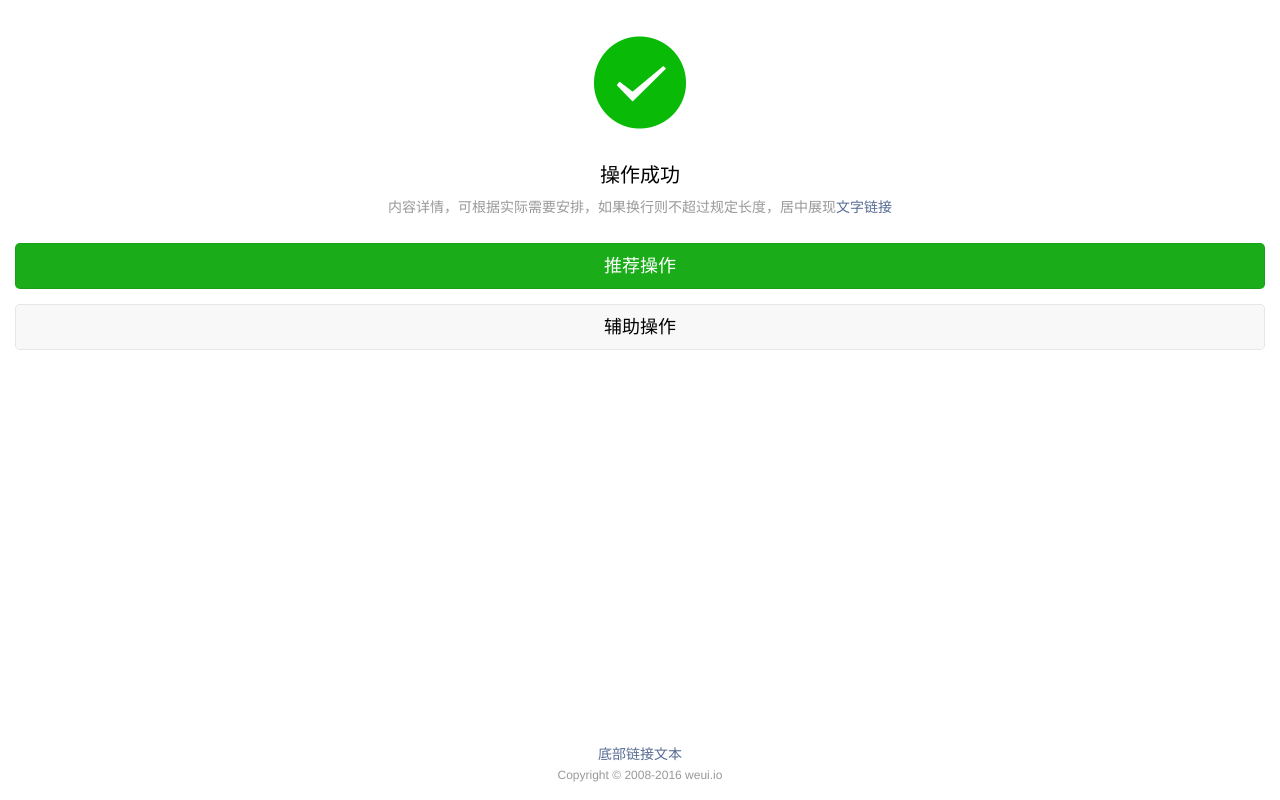
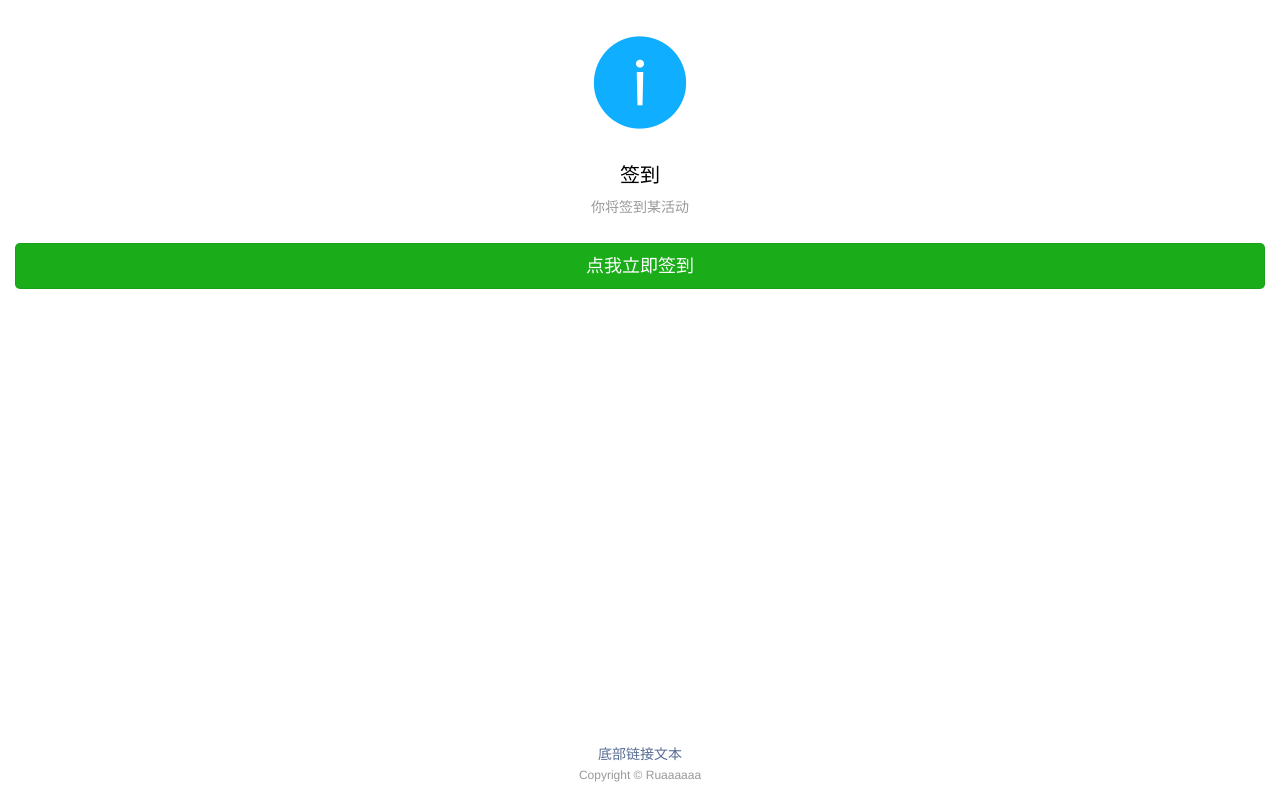
Before and after one commit to Ruaaaaaa/UnionInfoSystem, a Django app: template participation/templates/participation/checkin.html in a window 1280 px wide. Run offline with Django 3.2, Linux system fonts and the light colour scheme; the template is opened without the code that fills it, so the values that code supplies are empty; some libraries are stand-ins or nearby versions.

Commit message:
Checkin page.

```diff
--- a/participation/templates/participation/checkin.html
+++ b/participation/templates/participation/checkin.html
@@ -12,16 +12,16 @@
 {% endblock %}
 
 {% block body %}
+<div class="msg-wrapper">
     <div class="weui-msg">
-        <div class="weui-msg__icon-area"><i class="weui-icon-success weui-icon_msg"></i></div>
+        <div class="weui-msg__icon-area"><i class="weui-icon-info weui-icon_msg"></i></div>
         <div class="weui-msg__text-area">
-            <h2 class="weui-msg__title">操作成功</h2>
-            <p class="weui-msg__desc">内容详情，可根据实际需要安排，如果换行则不超过规定长度，居中展现<a href="javascript:void(0);">文字链接</a></p>
+            <h2 class="weui-msg__title">签到</h2>
+            <p class="weui-msg__desc">你将签到某活动</p>
         </div>
         <div class="weui-msg__opr-area">
             <p class="weui-btn-area">
-                <a href="javascript:history.back();" class="weui-btn weui-btn_primary">推荐操作</a>
-                <a href="javascript:history.back();" class="weui-btn weui-btn_default">辅助操作</a>
+                <a href="javascript:history.back();" class="weui-btn weui-btn_primary">点我立即签到</a>
             </p>
         </div>
         <div class="weui-msg__extra-area">
@@ -29,10 +29,11 @@
                 <p class="weui-footer__links">
                     <a href="javascript:void(0);" class="weui-footer__link">底部链接文本</a>
                 </p>
-                <p class="weui-footer__text">Copyright &copy; 2008-2016 weui.io</p>
+                <p class="weui-footer__text">Copyright &copy; Ruaaaaaa</p>
             </div>
         </div>
     </div>
+</div>
 {% endblock %}
 
 {% block js %}
```
